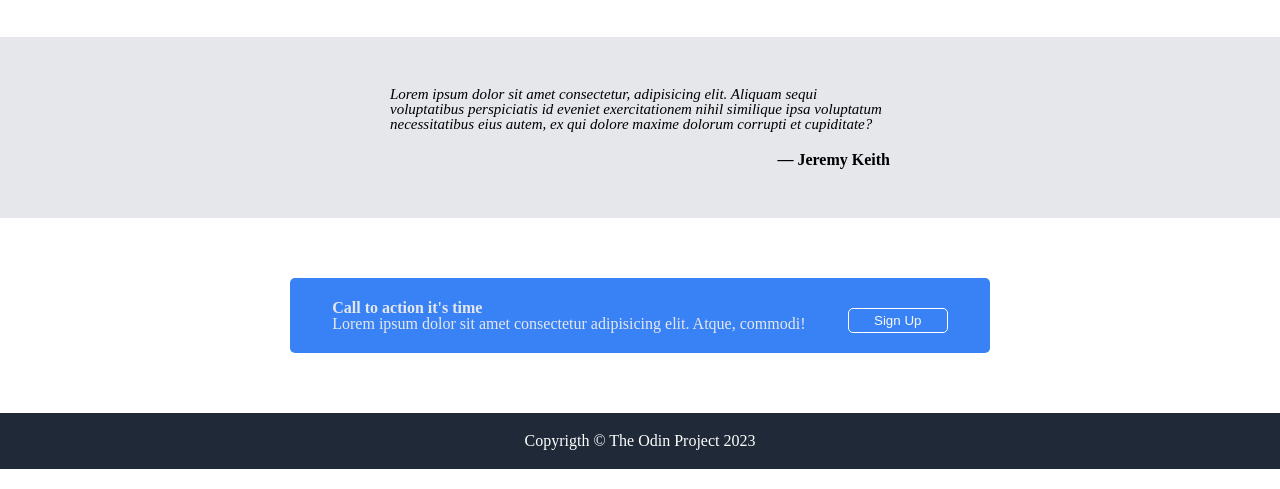
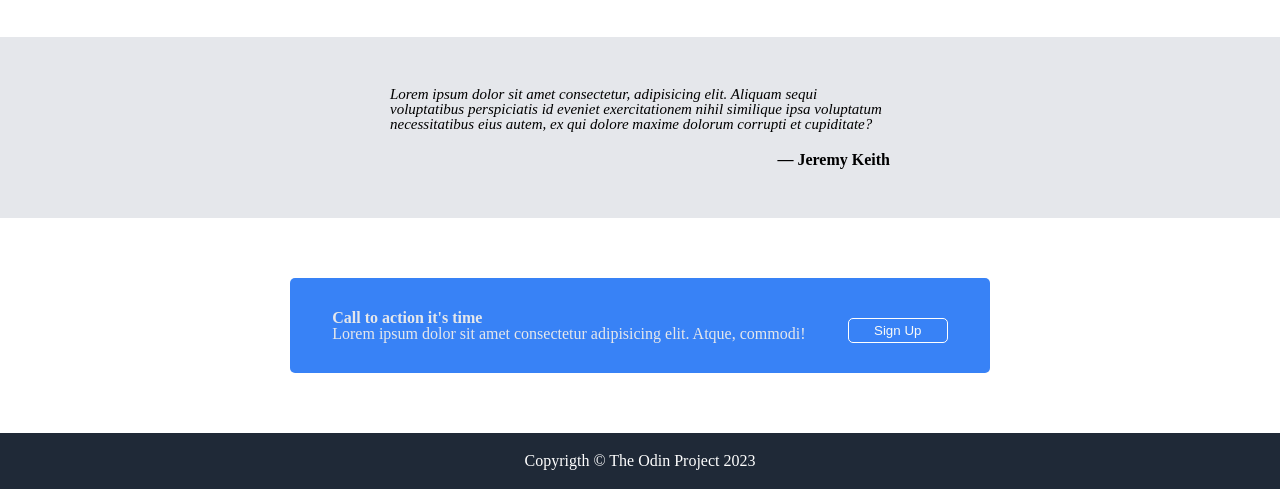
Before and after one commit to biroue10/Landing-page, a website: page index.html in a window 1280 px wide. Shown: the part 748-1237 px from the top of the page. Drawn offline with Linux system fonts and the light colour scheme.

Commit message:
refactor my code

```diff
--- a/style.css
+++ b/style.css
@@ -119,8 +119,8 @@ figcaption {
   justify-content: space-evenly;
   align-items: center;
   color: #e5e7eb;
-  padding-top: 20px;
-  padding-bottom: 20px;
+  padding-top: 30px;
+  padding-bottom: 30px;
   margin: auto;
   border-radius: 5px;
 }
```
